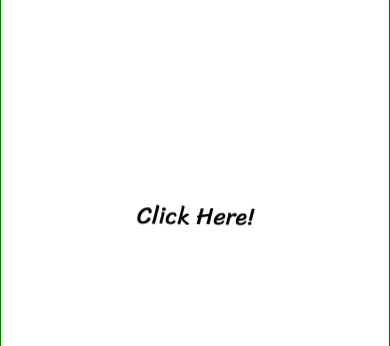
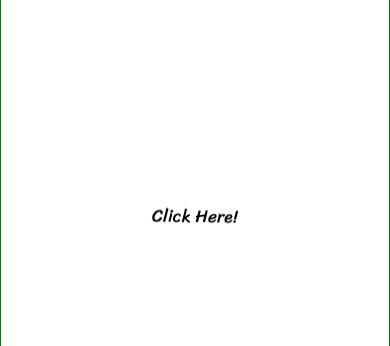
Before and after one commit to jieuny0314/portfolio, a React (Create React App) app: page / in a window 390 px wide. Shown: the part 1100-1446 px from the top of the page. Built offline with nearby package versions, Linux system fonts and the light colour scheme; grey boxes are pictures that could not be loaded.

Commit message:
:lipstick: Style : Skill 원형 z-index 수정

```diff
--- a/src/Components/Skills.jsx
+++ b/src/Components/Skills.jsx
@@ -20,7 +20,6 @@ const StackBox = styled.div`
   display: flex;
   align-items: center;
   justify-content: center;
-  font-size: 1.5rem;
   border-radius: 50%;
   cursor: pointer;
   position: relative;
@@ -45,6 +44,7 @@ const StackBox = styled.div`
   }
 
   .text {
+    font-size: ${(props) => (props.$ismobile ? "1.1rem" : "1.5rem")};
     z-index: 10;
     font-family: "Sriracha", cursive;
     animation: move 2s infinite linear;
@@ -61,11 +61,12 @@ const StackBox = styled.div`
     align-items: center;
     justify-content: center;
     z-index: -5;
-    transition: all 1s;
-    /* border: 1px solid #d9d9d9; */
+    transition-property: left, top, z-index;
+    transition-duration: 1s, 1s, 0.3s;
 
     img {
       width: ${(props) => (props.$ismobile ? "60px" : "110px")};
+      cursor: pointer;
     }
   }
 
@@ -75,39 +76,93 @@ const StackBox = styled.div`
 
   .htmlMove {
     left: 100%;
-    transition: all 1s;
+    z-index: 10;
+    transition-property: left, top, z-index, transform;
+    transition-duration: 1s, 1s, 3s, 2s;
+
+    &:hover {
+      transform: rotateY(360deg);
+    }
   }
 
   .cssMove {
     left: -63%;
+    z-index: 10;
+    transition-property: left, top, z-index, transform;
+    transition-duration: 1s, 1s, 3s, 2s;
+
+    &:hover {
+      transform: rotateY(360deg);
+    }
   }
 
   .javaScriptMove {
     top: 100%;
+    z-index: 10;
+    transition-property: left, top, z-index, transform;
+    transition-duration: 1s, 1s, 3s, 2s;
+
+    &:hover {
+      transform: rotateY(360deg);
+    }
   }
 
   .gitMove {
     top: -37%;
     left: 78%;
+    z-index: 10;
+    transition-property: left, top, z-index, transform;
+    transition-duration: 1s, 1s, 3s, 2s;
+    &:hover {
+      transform: rotateY(360deg);
+    }
   }
 
   .figmaMove {
     top: 77%;
     left: 77%;
+    z-index: 10;
+    transition-property: left, top, z-index, transform;
+    transition-duration: 1s, 1s, 3s, 2s;
+
+    &:hover {
+      transform: rotateY(360deg);
+    }
   }
 
   .reactMove {
     top: -63%;
+    z-index: 10;
+    transition-property: left, top, z-index, transform;
+    transition-duration: 1s, 1s, 3s, 2s;
+
+    &:hover {
+      transform: rotateY(360deg);
+    }
   }
 
   .reduxMove {
     top: -39%;
     left: -39%;
+    z-index: 10;
+    transition-property: left, top, z-index, transform;
+    transition-duration: 1s, 1s, 3s, 2s;
+
+    &:hover {
+      transform: rotateY(360deg);
+    }
   }
 
   .styledComponentMove {
     top: 78%;
     left: -38%;
+    z-index: 10;
+    transition-property: left, top, z-index, transform;
+    transition-duration: 1s, 1s, 3s, 2s;
+
+    &:hover {
+      transform: rotateY(360deg);
+    }
   }
 `;
 
@@ -124,7 +179,7 @@ function Skills() {
   return (
     <div id="skills">
       <SkillsContainer $ismobile={isMobile}>
-        <StackBox $ismobile={isMobile}>
+        <StackBox $ismobile={isMobile} $isclicked={isClicked}>
           <div onClick={clickedOn} className="text">
             Click Here!
           </div>
@@ -187,27 +242,6 @@ function Skills() {
             ></img>
           </div>
         </StackBox>
-        {/*
-        <ThreeStack $ismobile={isMobile}>
-          <div className="skill react">
-            <img
-              src="https://noticon-static.tammolo.com/dgggcrkxq/image/upload/v1566557331/noticon/d5hqar2idkoefh6fjtpu.png"
-              alt="react"
-            ></img>
-          </div>
-          <div className="skill redux">
-            <img
-              src="https://noticon-static.tammolo.com/dgggcrkxq/image/upload/v1567749614/noticon/zgdaxpaif5ojeduonygb.png"
-              alt="redux"
-            ></img>
-          </div>
-          <div className="skill styledComponent">
-            <img
-              src="https://noticon-static.tammolo.com/dgggcrkxq/image/upload/v1568851518/noticon/lwj3hr9v1yoheimtwc1w.png"
-              alt="styledComponent"
-            ></img>
-          </div>
-        </ThreeStack> */}
       </SkillsContainer>
     </div>
   );
```
